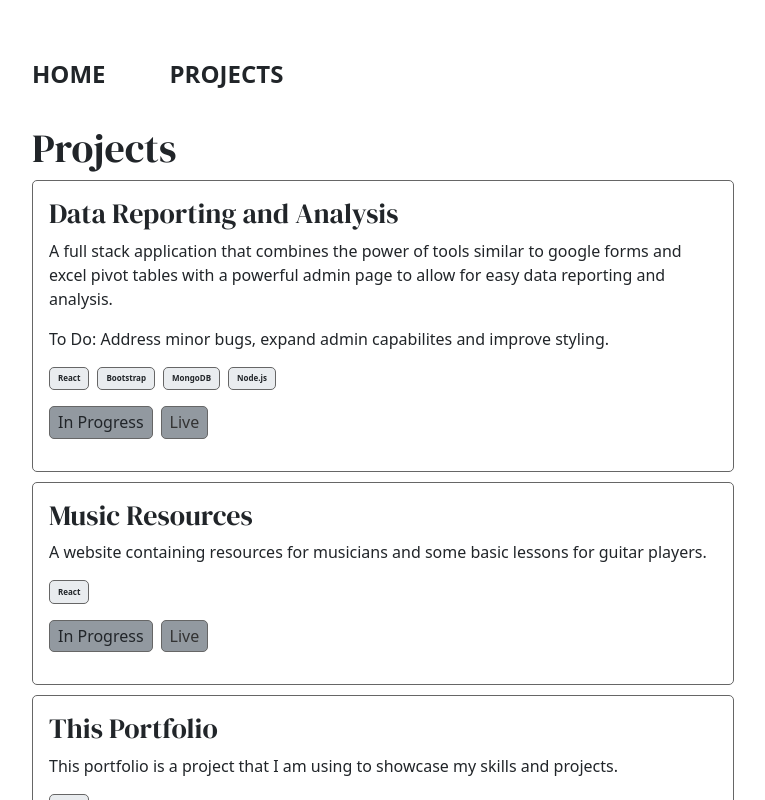
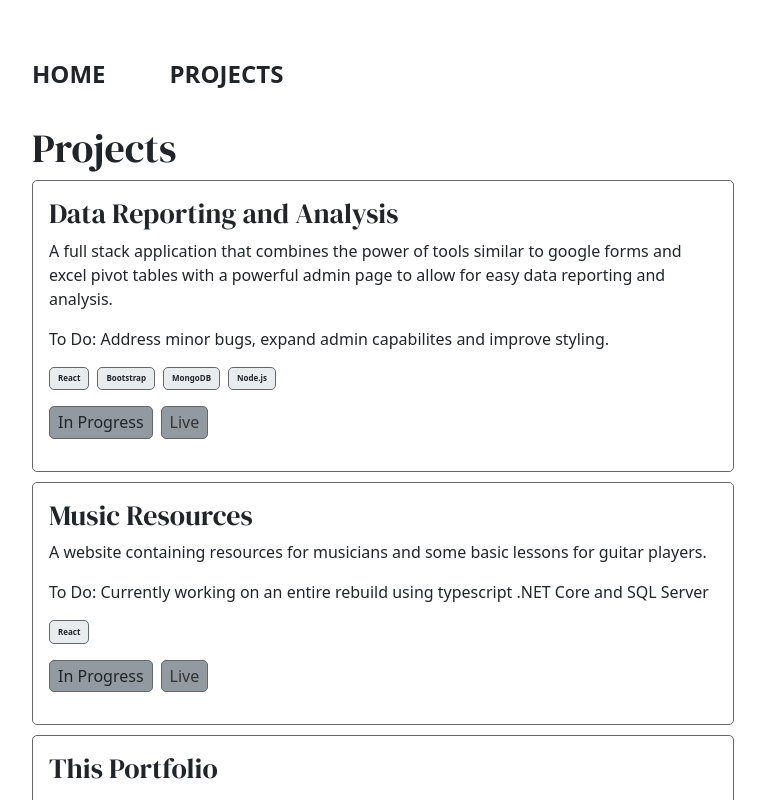
Before and after one commit to CalvinGaiennie/portfolio-vite, a React (Vite) app: page /projects in a window 1280 px wide. Shown: the top 800 px of the page, without its empty margins (257-1022 px from the left). Built offline with nearby package versions, Linux system fonts and the light colour scheme.

Commit message:
quick note

```diff
--- a/src/components/ProjectsPreview.jsx
+++ b/src/components/ProjectsPreview.jsx
@@ -34,6 +34,9 @@ function ProjectsPreview() {
           status={"In Progress"}
           hostingStatus={"Live"}
           techStack={["React"]}
+          todo={
+            "Currently working on an entire rebuild using typescript .NET Core and SQL Server"
+          }
           // img={projectImage}
         />
       </div>
--- a/src/pages/Projects.jsx
+++ b/src/pages/Projects.jsx
@@ -31,8 +31,10 @@ function Projects() {
           status={"In Progress"}
           hostingStatus={"Live"}
           techStack={["React"]}
+          todo={
+            "Currently working on an entire rebuild using typescript .NET Core and SQL Server"
+          }
           // img={projectImage}
-          todo={""}
         />
         {/* <ProjectCard
           title={"CG Games"}
```
Also changed, not shown: 1 other file (tests, documents, lock files or other folders).
